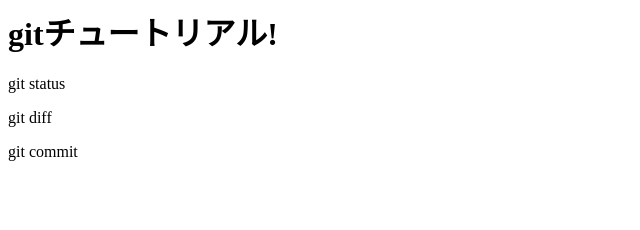
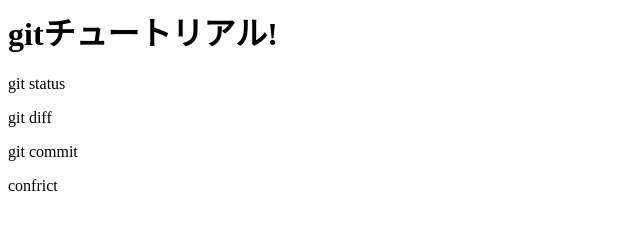
Before and after one commit to kouo8o8/git_tutorial, a plain HTML site: page index.html in a window 1280 px wide. Shown: the full height of the page, 0-640 px from the left. Drawn offline with Linux system fonts and the light colour scheme.

Commit message:
con 追記

```diff
--- a/index.html
+++ b/index.html
@@ -2,3 +2,4 @@
 <p>git status</p>
 <p>git diff</p>
 <p>git commit </p>
+<p>confrict</p>
```
